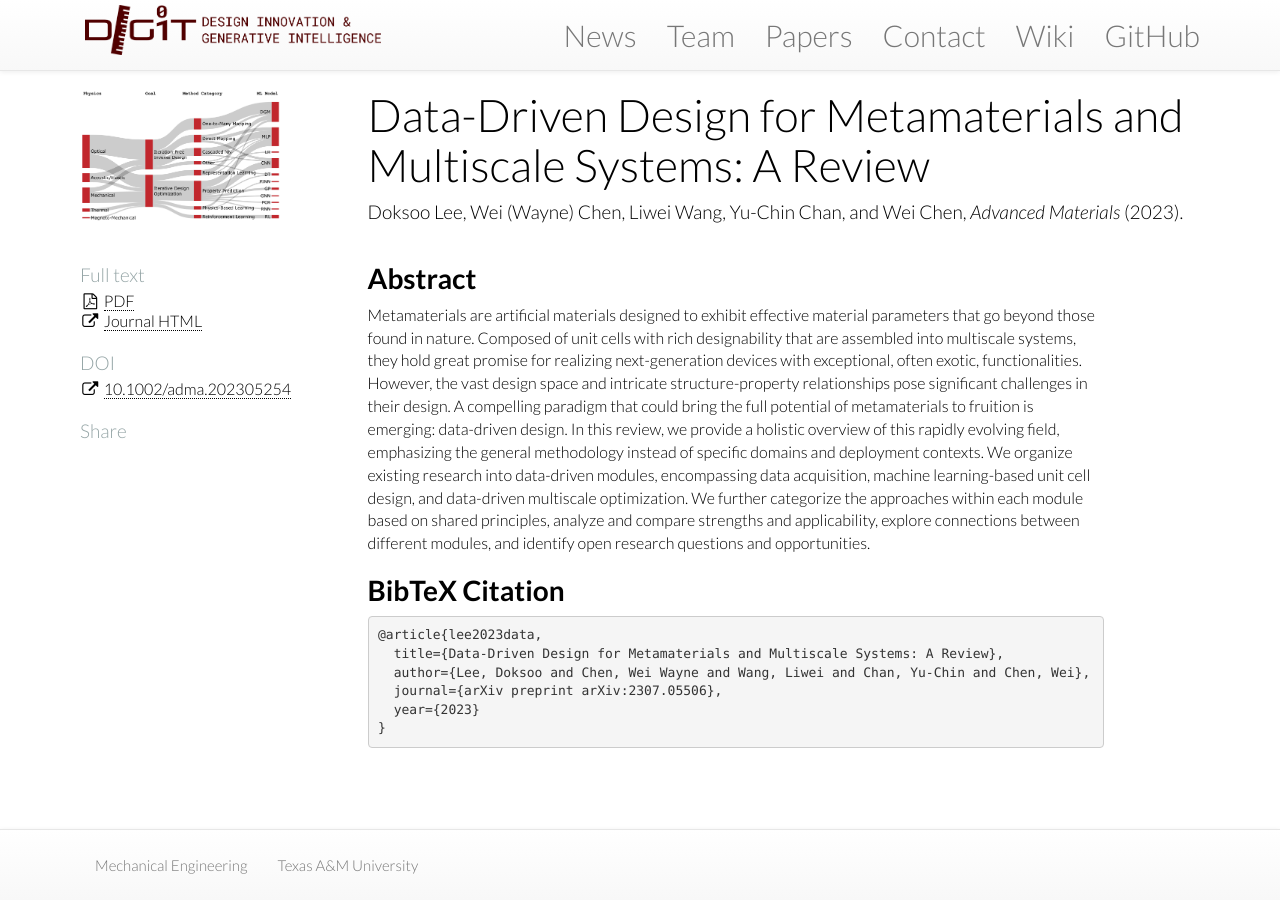
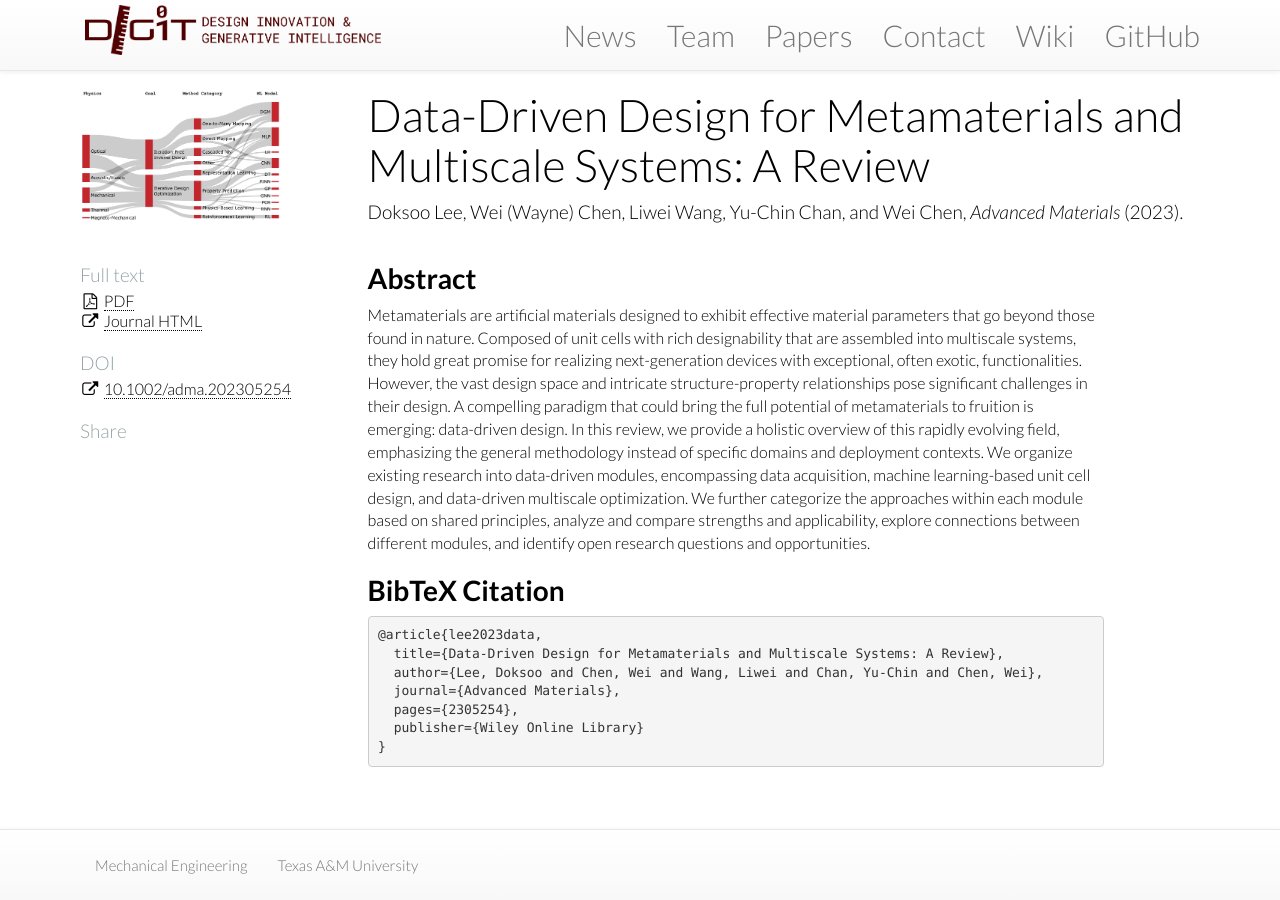
Before and after one commit to jihao2021/trojanbears, a Jekyll site: the page built from papers/_posts/2023-07-01-dmd-review.md, in a window 1280 px wide. Built offline with Jekyll 4.4.1, drawn with Linux system fonts in a browser that asks for light colours; nearby versions of some CDN libraries.

Commit message:
Update 2023-07-01-dmd-review.md

````diff
--- a/papers/_posts/2023-07-01-dmd-review.md
+++ b/papers/_posts/2023-07-01-dmd-review.md
@@ -34,8 +34,9 @@ Metamaterials are artificial materials designed to exhibit effective material pa
 ```
 @article{lee2023data,
   title={Data-Driven Design for Metamaterials and Multiscale Systems: A Review},
-  author={Lee, Doksoo and Chen, Wei Wayne and Wang, Liwei and Chan, Yu-Chin and Chen, Wei},
-  journal={arXiv preprint arXiv:2307.05506},
-  year={2023}
+  author={Lee, Doksoo and Chen, Wei and Wang, Liwei and Chan, Yu-Chin and Chen, Wei},
+  journal={Advanced Materials},
+  pages={2305254},
+  publisher={Wiley Online Library}
 }
 ```
````
